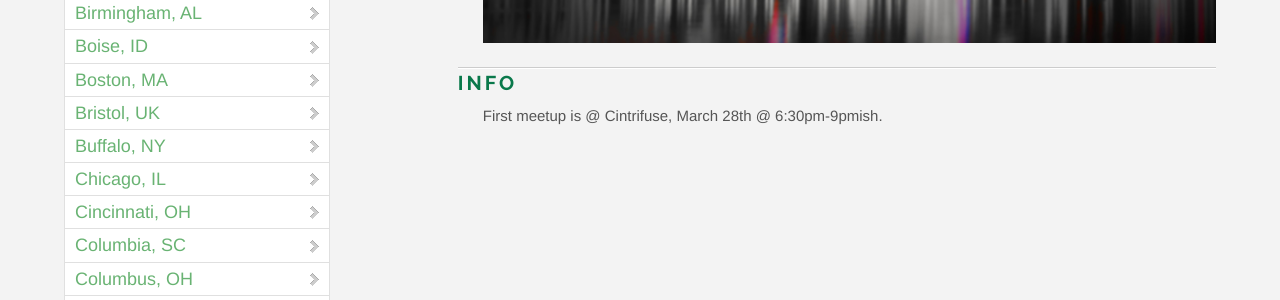
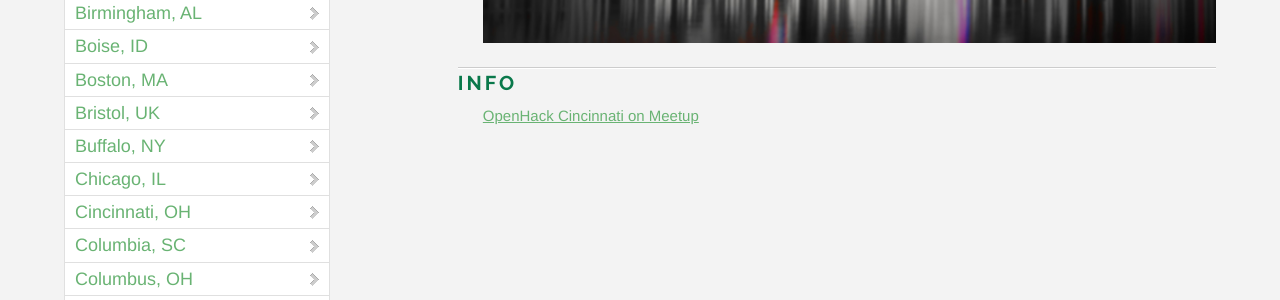
Before and after one commit to OpenHack/openhack.github.com, a Jekyll site: the page built from cincinnati/index.markdown, in a window 1280 px wide. Shown: the part 451-751 px from the top of the page. Built offline with Jekyll 4.4.1, drawn with Linux system fonts in a browser that asks for light colours; nearby versions of some CDN libraries; Markdown is read by kramdown in place of the engine named in the settings; comment, search, counter and statistics services are not loaded.

Commit message:
Update Cincinnati page

```diff
--- a/cincinnati/index.markdown
+++ b/cincinnati/index.markdown
@@ -9,4 +9,4 @@ title: OpenHack - Cincinnati, OH
 
 ### Info
 
-First meetup is @ Cintrifuse, March 28th @ 6:30pm-9pmish.
+[OpenHack Cincinnati on Meetup](http://www.meetup.com/OpenHack-Cincinnati/)
```
